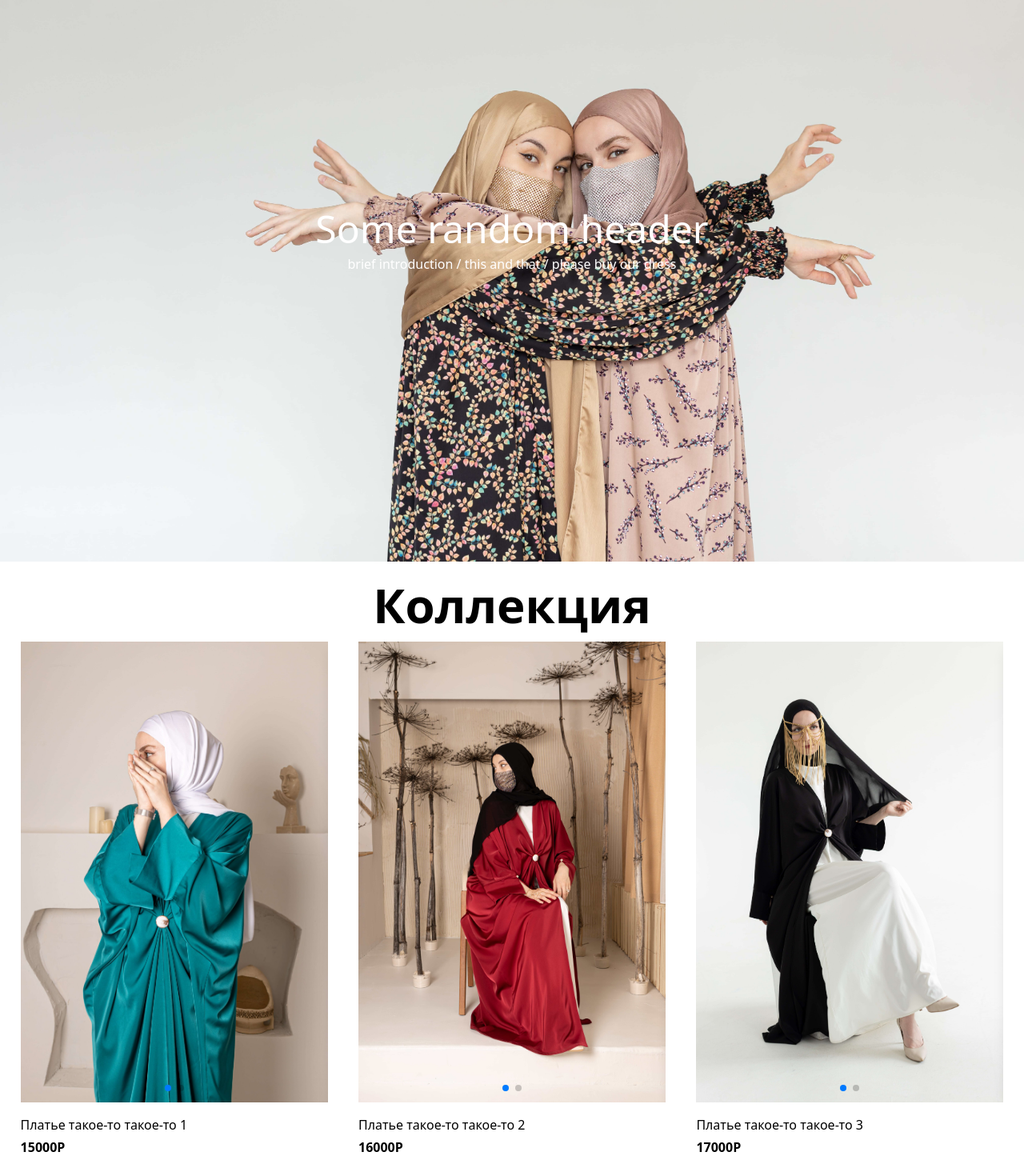
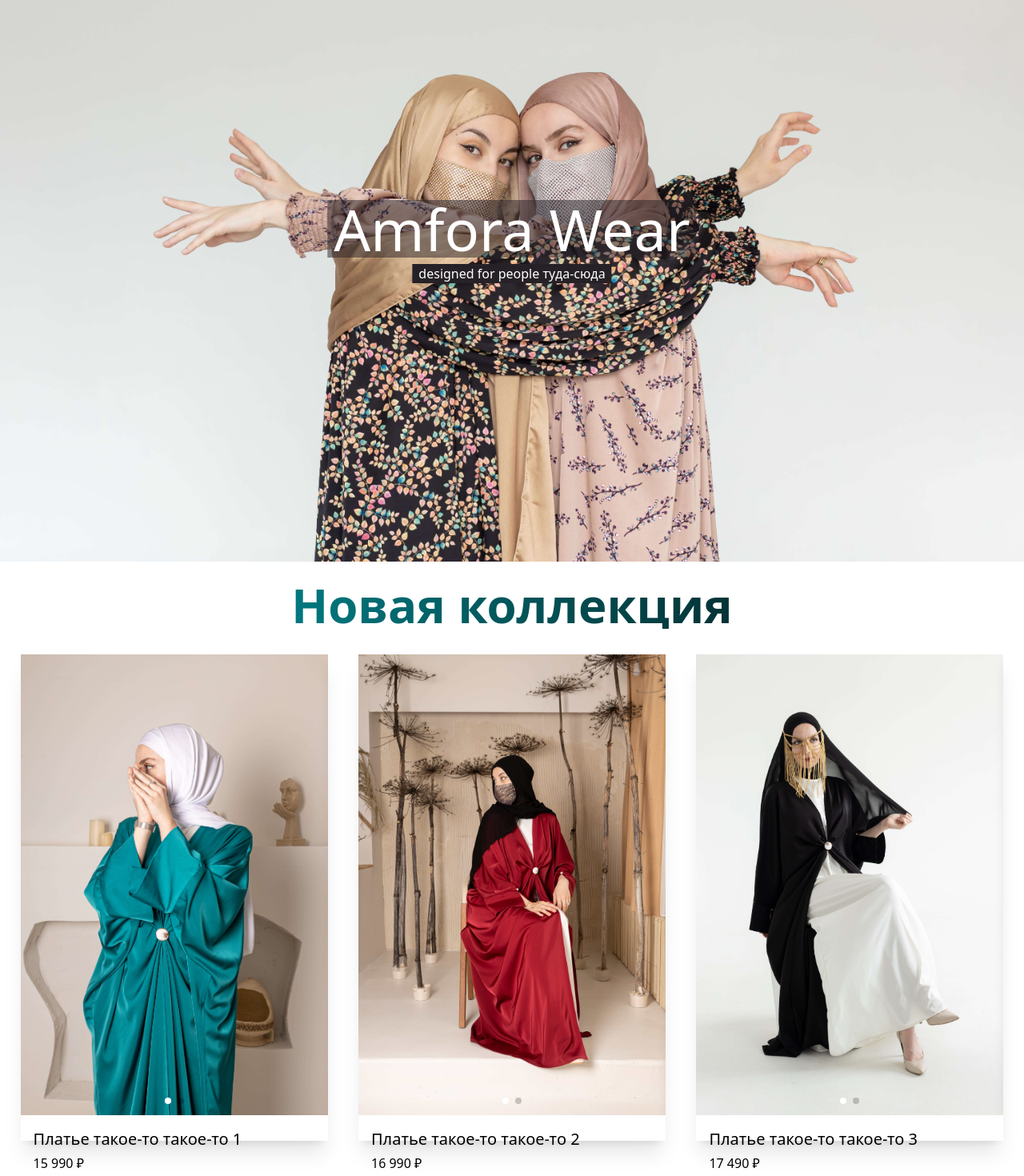
Before and after one commit to mustafagarko/amfora-app, a React (Create React App) app: page / in a window 1280 px wide. Shown: the part 98-1568 px from the top of the page at 80% size. Before the commit the page ends 1544 px from the top, so only its background shows below. Built offline with nearby package versions, Linux system fonts and the light colour scheme.

Commit message:
Homepage adjusted

```diff
--- a/src/components/Swiper.jsx
+++ b/src/components/Swiper.jsx
@@ -19,7 +19,9 @@
         nextEl: ".arrowNext",
         prevEl: ".arrowPrev",
       }}
-      pagination={{ clickable: true }}
+      pagination={{
+        clickable: true,
+      }}
       loop={true}
       id="swiper"
     >
--- a/src/index.css
+++ b/src/index.css
@@ -4,6 +4,31 @@
 
 .page {
   filter: blur(0);
+}
+
+.gradient {
+  background: #00a6b0;
+  background: linear-gradient(to right, #00a6b0 0%, #050505 100%);
+  -webkit-background-clip: text;
+  -webkit-text-fill-color: transparent;
+}
+
+/* .swiper-container {
+  color: white;
+  width: 20px;
+  height: 20px;
+  position: absolute;
+  top: 50%;
+  right: 1vw;
+  width: 3vw;
+  height: 3vw;
+  z-index: 40;
+  cursor: pointer;
+  align-items: center;
+  justify-content: center;
+} */
+.swiper-pagination {
+  --swiper-pagination-color: white;
 }
 
 #swiper .arrowNext,
--- a/src/pages/ContactUs/ContactUs.jsx
+++ b/src/pages/ContactUs/ContactUs.jsx
@@ -1,12 +1,16 @@
 import { Icon } from "@iconify/react";
 import mailbox from "../../assets/mailbox.jpeg";
 import logo from "../../assets/amforalogo.jpeg";
+import bgPic from "../../assets/item1-min.jpg";
 
 function ContactUs() {
   return (
     <section className="page mt-10 h-[100vh] " id="page">
       <figure className=" w-full h-full relative">
-        <img src={mailbox} className="fixed h-full z-10 w-full"></img>
+        <img
+          src={bgPic}
+          className="fixed object-cover h-full z-10 w-full"
+        ></img>
         <h1 className="text-6xl z-20 left-1/2 transform -translate-x-1/2 top-[30vh] text-white uppercase absolute">
           Связаться с нами
         </h1>
--- a/src/pages/Homepage/Homepage.jsx
+++ b/src/pages/Homepage/Homepage.jsx
@@ -13,13 +13,13 @@
       <div>
         {/* <figure className={menuOpened ? `relative  blur-sm` : `relative`}> */}
         <figure className="relative">
-          <img src={bgHero} className="object-cover w-[100vw] h-[100vh]"></img>
-          <div className="absolute top-1/2 left-1/2 transform -translate-x-1/2 -translate-y-1/2 text-center flex flex-col gap-2">
-            <h1 className="text-white text-5xl font-sans">
-              Some random header
+          <img src={bgHero} className=" object-cover w-[100vw] h-[100vh]"></img>
+          <div className="absolute top-1/2 left-1/2 justify-center items-center transform -translate-x-1/2 -translate-y-1/2 text-center flex flex-col gap-2">
+            <h1 className="text-white text-7xl font-sans bg-[#262126] bg-opacity-50 px-2">
+              Amfora Wear
             </h1>
-            <p className="text-white font-thin">
-              brief introduction / this and that / please buy our dress
+            <p className="text-white font-thin bg-[#262126] px-2 w-fit">
+              designed for people туда-сюда
             </p>
           </div>
           {/* <div
--- a/src/pages/Homepage/HopepageItems.jsx
+++ b/src/pages/Homepage/HopepageItems.jsx
@@ -16,7 +16,7 @@
     pic1: item1,
     pic2: item1_2,
     title: `Платье такое-то такое-то 1`,
-    price: 15000,
+    price: 15990,
     description: `Brand new camel! Only 2 left in stock`,
   },
   {
@@ -24,7 +24,7 @@
     pic1: item2,
     pic2: item2_2,
     title: `Платье такое-то такое-то 2`,
-    price: 16000,
+    price: 16990,
     description: `This camel is dying so here comes the huge discount!`,
   },
   {
@@ -32,7 +32,7 @@
     pic1: item3,
     pic2: item3_2,
     title: `Платье такое-то такое-то 3`,
-    price: 17000,
+    price: 17490,
     description: `Buy 5 get 1 free!`,
   },
 ];
@@ -40,22 +40,27 @@
 function HomepageItems() {
   return (
     <section>
-      <h1 className="text-6xl text-center  pt-[3vh] font-semibold ">
-        Коллекция
+      <h1 className="text-6xl text-center  pt-[3vh] font-semibold gradient">
+        Новая коллекция
       </h1>
 
-      <div className="flex md:flex-row flex-col justify-between  md:w-screen w-full md:h-[80vh] h-[160vh]  px-[2vw] py-[2vh]">
+      <div className="flex md:flex-row flex-col justify-between  md:w-screen w-full md:h-[80vh] h-[160vh]  px-[2vw] pt-[4vh] mb-[2vh]">
         {items.map((item, i) => {
           return (
             <div
-              className="md:w-[30vw] md:h-full flex flex-row md:flex-col gap-4 "
+              className="md:w-[30vw] md:h-full flex flex-row md:flex-col gap-4 shadow-xl "
               key={item.id}
             >
               <Swiper item={item} />
 
-              <div className="flex flex-col gap-1">
-                <p className="font-thin">{item.title}</p>
-                <p className="font-bold">{item.price}Р</p>
+              <div className="flex flex-col gap-1 px-4">
+                <p className="font-light text-xl">{item.title}</p>
+                <p className=" pb-1">
+                  {item.price.toString().slice(0, 2) +
+                    ` ` +
+                    `${item.price.toString().slice(2)} `}
+                  ₽
+                </p>
               </div>
             </div>
           );
```
Also changed, not shown: src/assets/heroBg-min.jpg.
